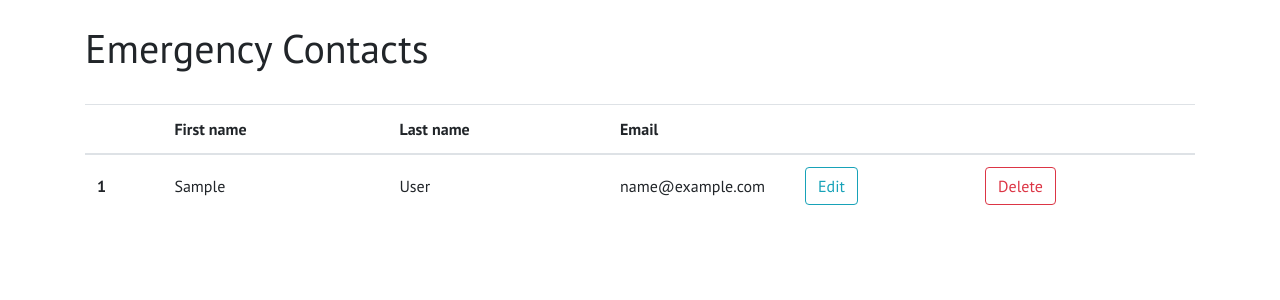
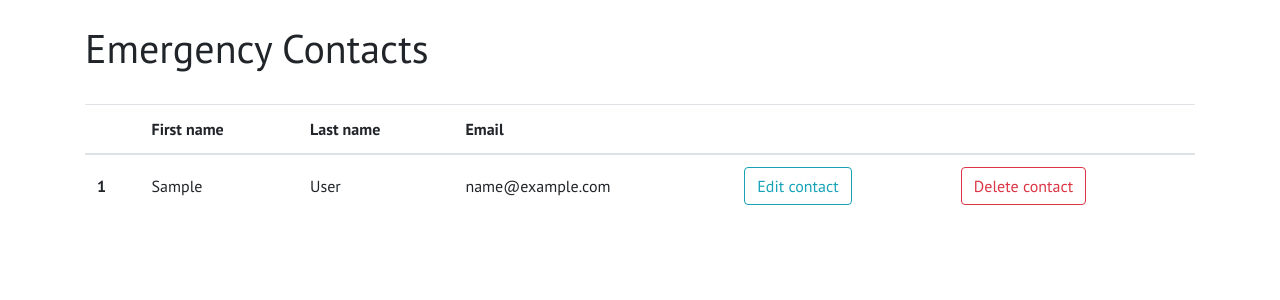
Before and after one commit to srivardhansajja/stay-safe, a Django app: template templates/emergencycontact_view.html in a window 1280 px wide. Shown: the part 56-356 px from the top of the page. Run offline with Django 3.2, Linux system fonts and the light colour scheme; the template is opened without the code that fills it: most values are stand-ins (such as "Sample title", 1, 10 or a date in 2020); some libraries are stand-ins or nearby versions.

Commit message:
added functionality for deleting emergency contacts

```diff
--- a/apps/pages/views.py
+++ b/apps/pages/views.py
@@ -136,3 +136,8 @@ class EmergencyContactUpdateView(LoginRequiredMixin, UpdateView):
     form_class = EmergencyContactUpdateForm
     template_name = 'emergencycontact_update.html'
     success_url = reverse_lazy('emergencycontact_view')
+
+class EmergencyContactDeleteView(LoginRequiredMixin, DeleteView):
+    model = EmergencyContact
+    template_name = 'emergencycontact_delete.html'
+    success_url = reverse_lazy('emergencycontact_view')
--- a/templates/emergencycontact_view.html
+++ b/templates/emergencycontact_view.html
@@ -24,17 +24,17 @@
                 <th scope="row">{{ forloop.counter }}</th>
                 <td>{{ contact.first_name }}</td>
                 <td>{{ contact.last_name }}</td>
-                <td class="col-2">{{ contact.email }}</td>
+                <td>{{ contact.email }}</td>
                 <td>
                     <a href="{% url 'emergencycontact_edit' contact.pk %}" class="btn btn-outline-info btn-md" \
                         role="button" aria-pressed="true">
-                        Edit
+                        Edit contact
                     </a>
                 </td>
                 <td>
-                    <a href="" class="btn btn-outline-danger btn-md" \
+                    <a href="{% url 'emergencycontact_delete' contact.pk %}" class="btn btn-outline-danger btn-md" \
                         role="button" aria-pressed="true">
-                        Delete
+                        Delete contact
                     </a>
                 </td>
             </tr>
```
Also changed, not shown: apps/pages/urls.py (+7 -0 lines), templates/emergencycontact_delete.html (added, +18 -0 lines).
